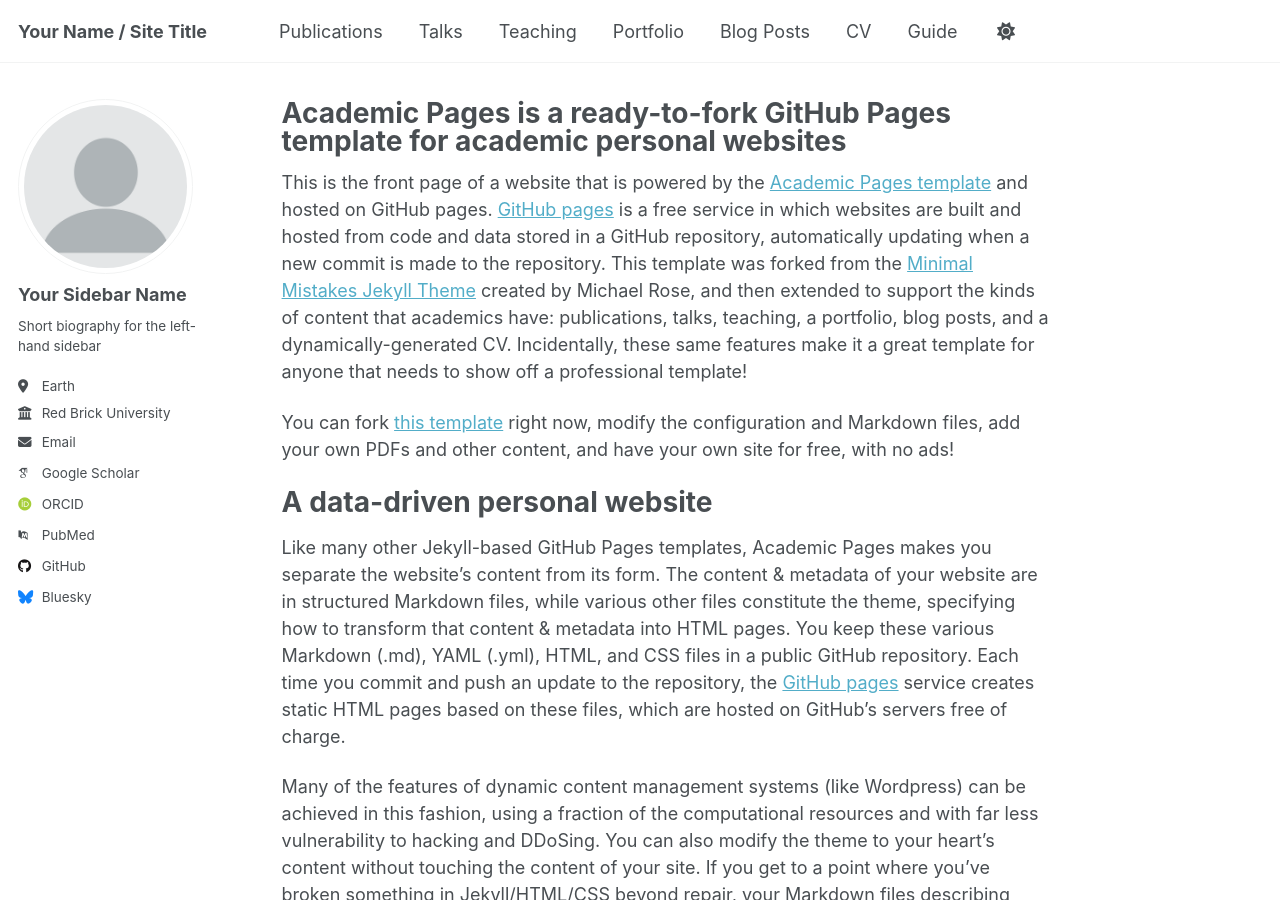
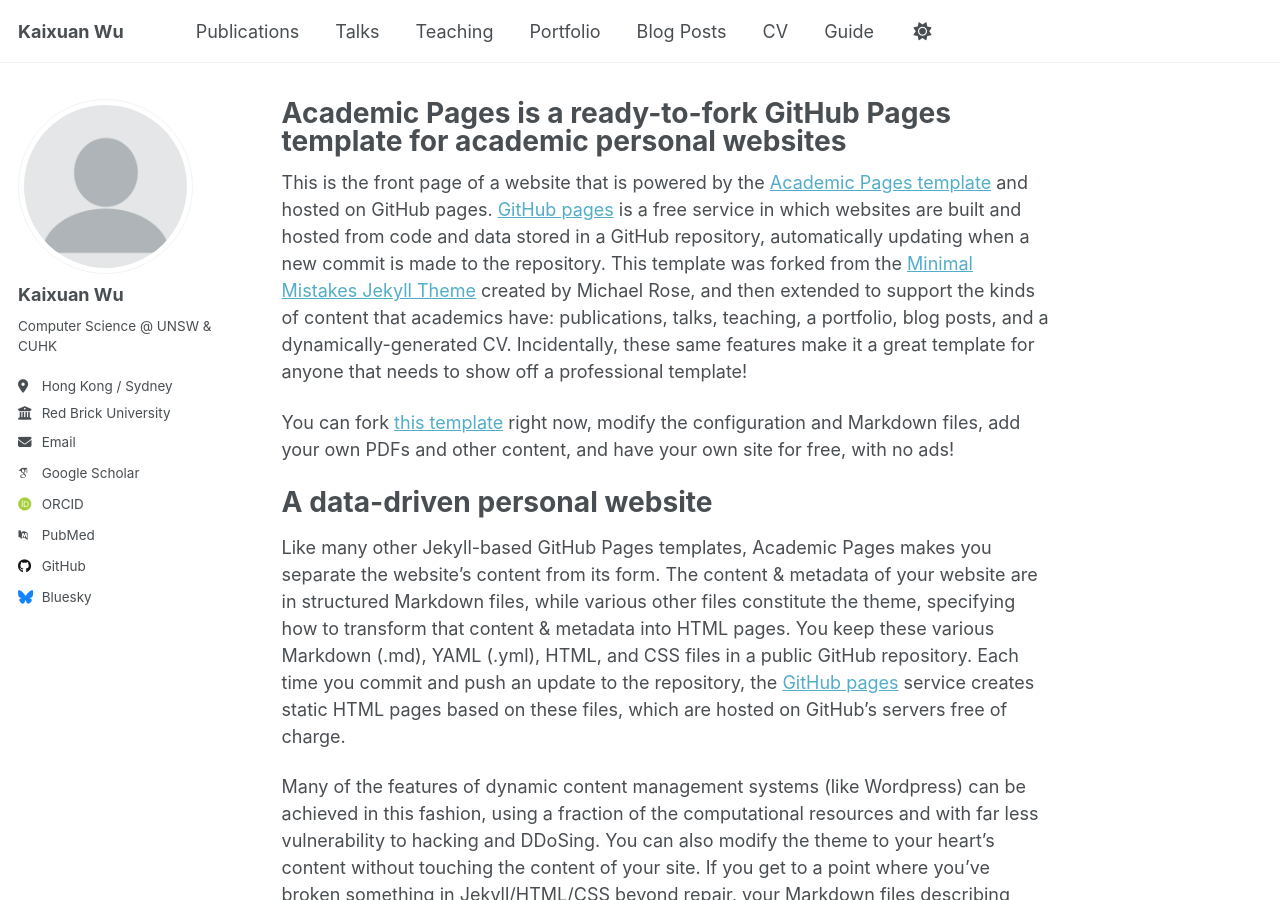
Before and after one commit to KAI4816/kai4816.github.io, a Jekyll site: the page built from _pages/about.md, in a window 1280 px wide and 900 px high. Built offline with Jekyll 4.4.1, drawn with Linux system fonts in a browser that asks for light colours; some web fonts are replaced; a script that is not in the unit is left out.

Commit message:
name changed

```diff
--- a/_config.yml
+++ b/_config.yml
@@ -9,11 +9,11 @@
 # Basic Site Settings
 locale                   : "en-US"
 site_theme               : "default" # Currently available options are "default", "air"
-title                    : "Your Name / Site Title"
+title                    : "Kaixuan Wu"
 title_separator          : "-"
 name                     : &name "Your Name"
-description              : &description "Your Name's academic portfolio"   # Update this with a general description of your site, this is the default if not overridden by a page
-url                      : https://academicpages.github.io # The base hostname & protocol for your site e.g. "https://[your GitHub username].github.io",
+description              : &description "Kaixuan Wu - Computer Science | Robotics | Vision-Language-Action"   # Update this with a general description of your site, this is the default if not overridden by a page
+url                      : https://KAI4816.github.io # The base hostname & protocol for your site e.g. "https://[your GitHub username].github.io",
                                                            # or if you already have some other page hosted on Github then use "https://[your GitHub username].github.io/[Your Repo Name]"
 baseurl                  : "" # the subpath of your site, e.g. "/blog"
 repository               : "academicpages/academicpages.github.io"
@@ -24,10 +24,10 @@ repository               : "academicpages/academicpages.github.io"
 author:
   # Biographic information
   avatar           : "profile.png"
-  name             : "Your Sidebar Name"
+  name             : "Kaixuan Wu"
   pronouns         : # example: "she/her"
-  bio              : "Short biography for the left-hand sidebar"
-  location         : "Earth"
+  bio              : "Computer Science @ UNSW & CUHK"
+  location         : "Hong Kong / Sydney"
   employer         : "Red Brick University"
   uri              : # URL
   email            : "none@example.org"
```
